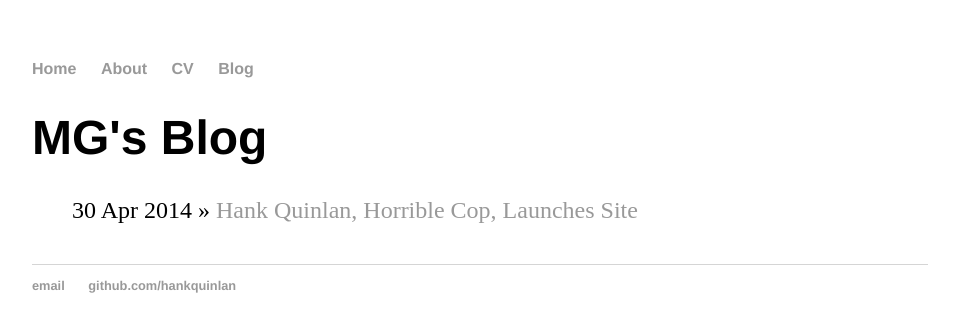
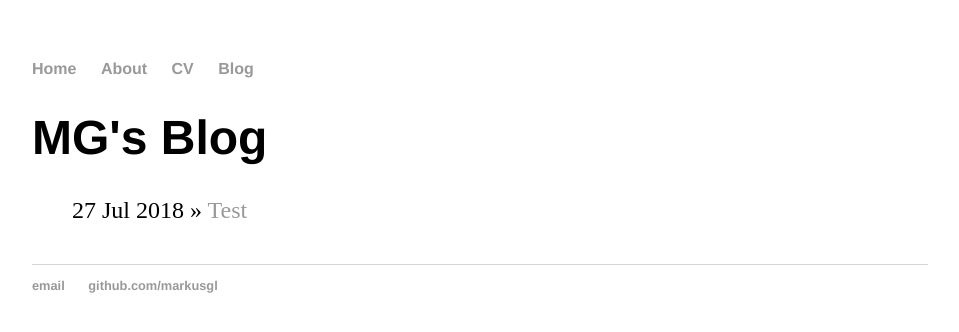
Before and after one commit to markusgl/markusgl.github.io, a Jekyll site: the page built from blog/index.html, in a window 1280 px wide. Shown: the top 332 px of the page, without its empty margins (160-1119 px from the left). Built offline with Jekyll 4.4.1, drawn with Linux system fonts in a browser that asks for light colours.

Commit message:
content update

```diff
--- a/_layouts/default.html
+++ b/_layouts/default.html
@@ -21,8 +21,8 @@
 			</div><!-- /.container -->
 			<footer>
 	    		<ul>
-	        		<li><a href="mailto:hankquinlanhub@gmail.com">email</a></li>
-	        		<li><a href="https://github.com/hankquinlan">github.com/hankquinlan</a></li>
+	        		<li><a href="mailto:@gmail.com">email</a></li>
+	        		<li><a href="https://github.com/markusgl">github.com/markusgl</a></li>
 				</ul>
 			</footer>
 		</body>
--- /dev/null
+++ b/_posts/2018-07-27-test.md
@@ -0,0 +1,7 @@
+---
+layout: post
+title: "Test"
+date: 2018-07-27
+---
+
+test
--- a/index.html
+++ b/index.html
@@ -3,6 +3,6 @@ layout: default
 title: Hank Quinlan, Horrible Cop
 ---
 <div class="blurb">
-	<h1>Hi there, I'm Hank Quinlan!</h1>
-	<p>I'm best known as the horrible cop from <em>A Touch of Evil</em> Don't trust me. <a href="/about">Read more about my life...</a></p>
-</div><!-- /.blurb -->
+	<h1>Hi there!</h1>
+	<p>This is a test <a href="/about">Read more about my life...</a></p>
+</div>
```
Also changed, not shown: _posts/2014-04-30-hank-quinlan-site-launched.md (deleted, +0 -7 lines).
